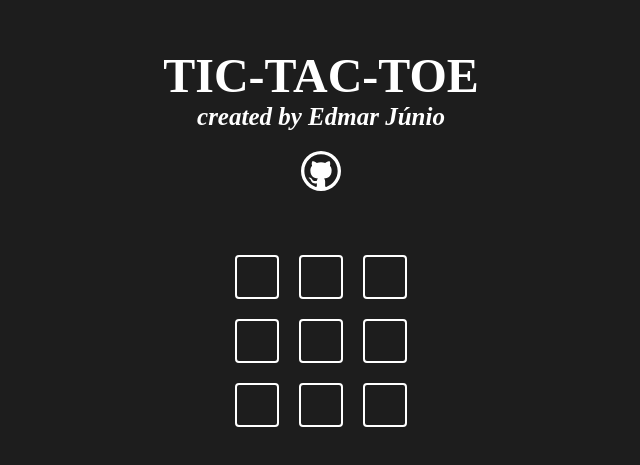
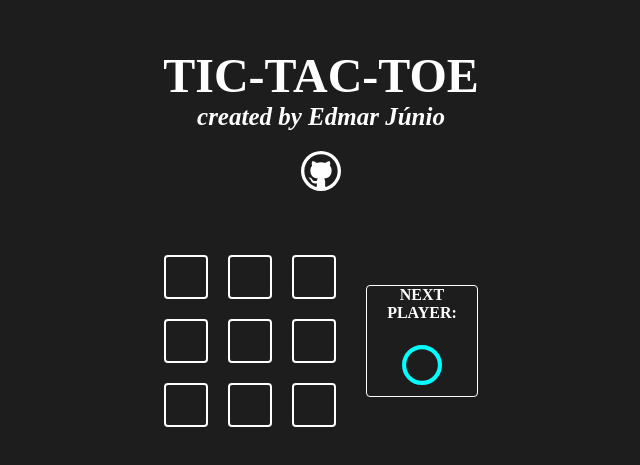
Before and after one commit to edmarjunio/react-jogo-da-velha, a Next.js app: page / in a window 1280 px wide. Shown: the part 183-648 px from the top of the page, without its empty margins (319-959 px from the left). Built offline with nearby package versions, Linux system fonts and the light colour scheme; a web font is replaced by a local one.

Commit message:
declared champion

```diff
--- a/src/components/game/Game.jsx
+++ b/src/components/game/Game.jsx
@@ -1,21 +1,75 @@
-import { useState } from 'react'
+import { useState, useEffect } from 'react'
 import styles from './Game.module.css'
 
+import Icon from '../icon/Icon'
 import GameOption from '../gameOption/GameOption'
 
+const winnerTable = [
+    [0, 1, 2],
+    [3, 4, 5],
+    [6, 7, 8],
+    [0, 3, 6],
+    [1, 4, 7],
+    [2, 5, 8],
+    [0, 4, 8],
+    [2, 4, 6]
+]
+
 function Game () {
+
     const [gameState, setGameState] = useState(Array(9).fill(0))
+    const [currentPlayer, setCurrentPlayer] = useState(-1)
+    const [winner, setWinner] = useState(0)
+
+    const handleClick = (pos) => {
+        if(gameState[pos] === 0 && winner === 0) {
+            let newGameState = [...gameState]
+            newGameState[pos] = currentPlayer
+            setGameState(newGameState)
+
+        }
+    }
+
+    const verifyGame = () => {
+        winnerTable.forEach((line) => {
+            const values = line.map((pos) => gameState[pos])
+            const sum = values.reduce((sum, value) => sum + value)
+            if (sum === 3 || sum === -3) { setWinner(sum / 3)
+            console.log("Vencedor: ", sum/3)
+            }
+        })
+    }
+
+    useEffect(() => {
+        setCurrentPlayer(currentPlayer * -1)
+        verifyGame()
+    }, [gameState])
 
     return (
-        <div className={styles.game}>
+        <div className={styles.gameContent}>
+            <div className={styles.game}>
             {
                 gameState.map((value, pos) =>
                 <GameOption
                 key={`game-option-pos-${pos}`}
-                status={value} />
-            )
+                status={value}
+                onClick={() => handleClick(pos)}
+                />
+              )
             }
+            </div>
+            <div className={styles.nextPlayer}>
+                <h4>NEXT PLAYER: </h4>
+                {
+                    currentPlayer === 1 && <Icon iconName ="circle"/>
+                }
+
+                {
+                    currentPlayer === -1 && <Icon iconName ="x"/>
+                }
+            </div>
         </div>
+
     )
 }
 
--- a/src/components/game/Game.module.css
+++ b/src/components/game/Game.module.css
@@ -4,3 +4,24 @@
     gap: 20px;
 
 }
+
+.gameContent {
+    display: flex;
+    gap: 30px;
+    align-items: center;
+
+
+}
+
+.nextPlayer {
+    display: flex;
+    flex-direction: column;
+    align-items: center;
+    gap: 23px;
+    border: 1.5px solid white;
+    width: 110px;
+    height: 110px;
+    border-radius: 4px;
+    text-align: center;
+
+}
--- a/src/components/gameOption/GameOption.jsx
+++ b/src/components/gameOption/GameOption.jsx
@@ -1,11 +1,11 @@
 import styles from './GameOption.module.css'
 import Icon from '../icon/Icon'
 
-const GameIcon = ({iconName}) => <Icon iconName ={iconName} size="22px" />
+const GameIcon = ({iconName}) => <Icon iconName ={iconName} size="25px" />
 
-function GameOption ({status}) {
+function GameOption ({status, onClick}) {
     return (
-        <div className={styles.gameOption}>
+        <div className={styles.gameOption} onClick={onClick}>
             {
                 status === 1 && <GameIcon iconName="circle" />
             }
```
